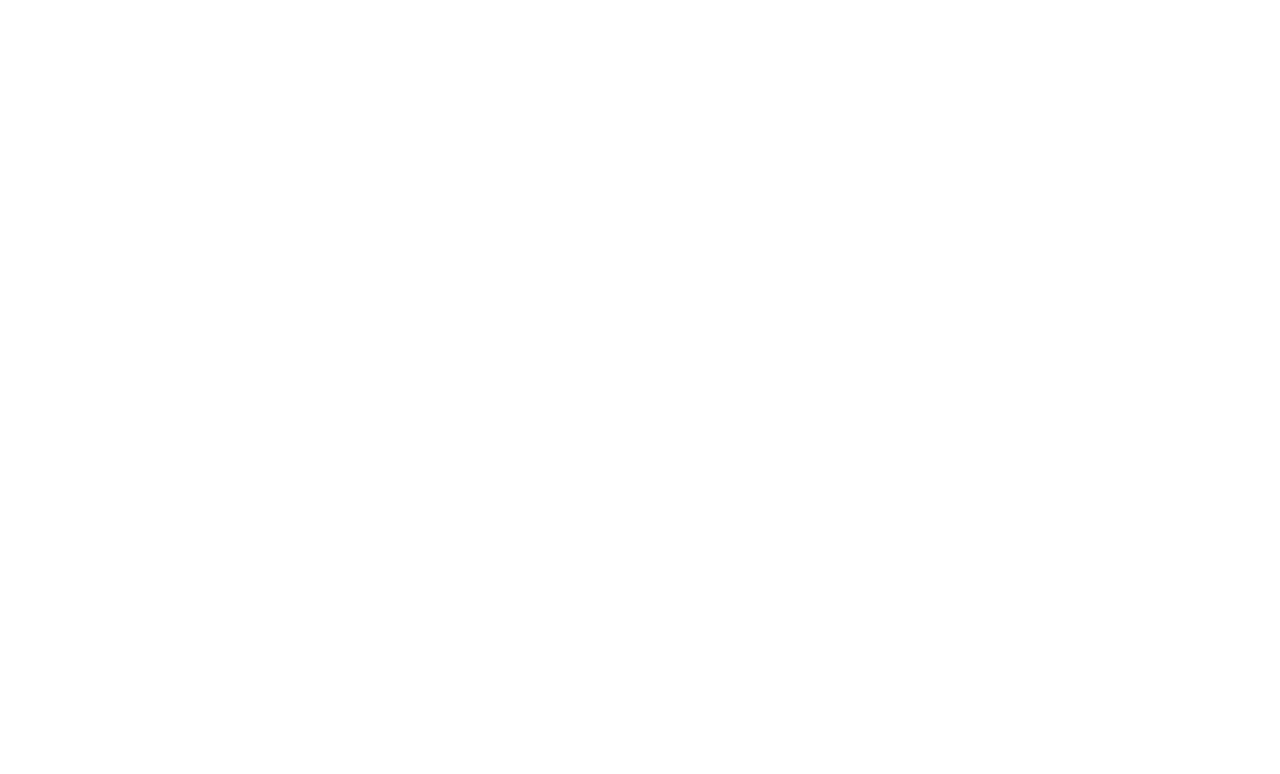
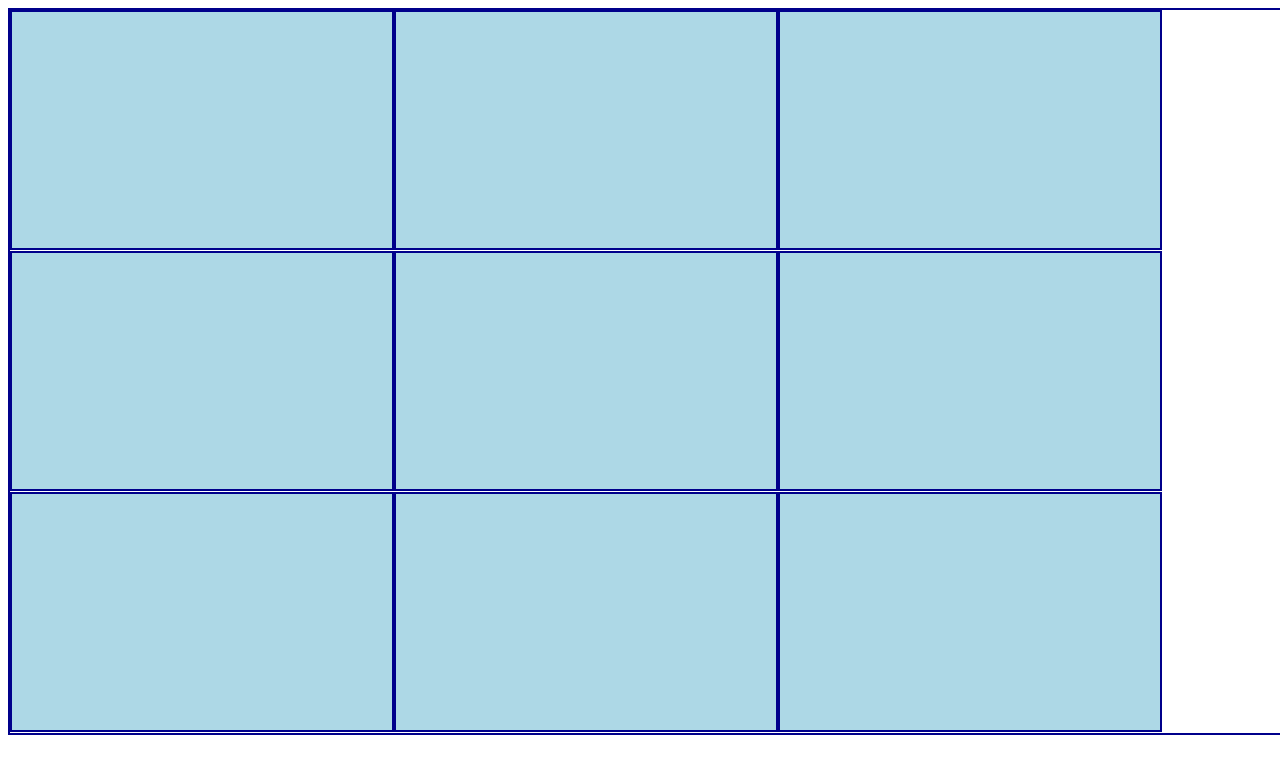
Before and after one commit to jrmeyers92/react-tic-tac-toe, a React (Create React App) app: page / in a window 1280 px wide. Shown: the top 774 px of the page. Built offline with nearby package versions, Linux system fonts and the light colour scheme.

Commit message:
refactor with map

```diff
--- a/src/components/Board.js
+++ b/src/components/Board.js
@@ -2,9 +2,24 @@ import React from "react";
 import Square from "./Square";
 
 const Board = () => {
-	const style = {};
+	const style = {
+		display: "flex",
+		flexWrap: "wrap",
+		border: "2px solid darkBlue",
+	};
+	const squares = [1, 2, 3, 4, 5, 6, 7, 8, 9];
 
-	return <div style={style}></div>;
+	return (
+		<div
+			style={style}
+			onClick={(e) => {
+				console.log(e.target.value);
+			}}>
+			{squares.map((square) => (
+				<Square value={square}>square</Square>
+			))}
+		</div>
+	);
 };
 
 export default Board;
--- a/src/components/Square.js
+++ b/src/components/Square.js
@@ -1,16 +1,20 @@
 import React from "react";
 
-const Square = (props) => {
+const Square = () => {
 	const style = {
 		background: "lightBlue",
 		fontSize: "30px",
 		border: "3px solid Darkblue",
 		cursor: "pointer",
+		height: "70px",
+		width: "30vw",
+		height: "30vh",
+		border: "2px solid darkBlue",
 	};
 
 	return (
 		<div>
-			<button style={style}>{props.number}</button>
+			<button style={style}></button>
 		</div>
 	);
 };
```
